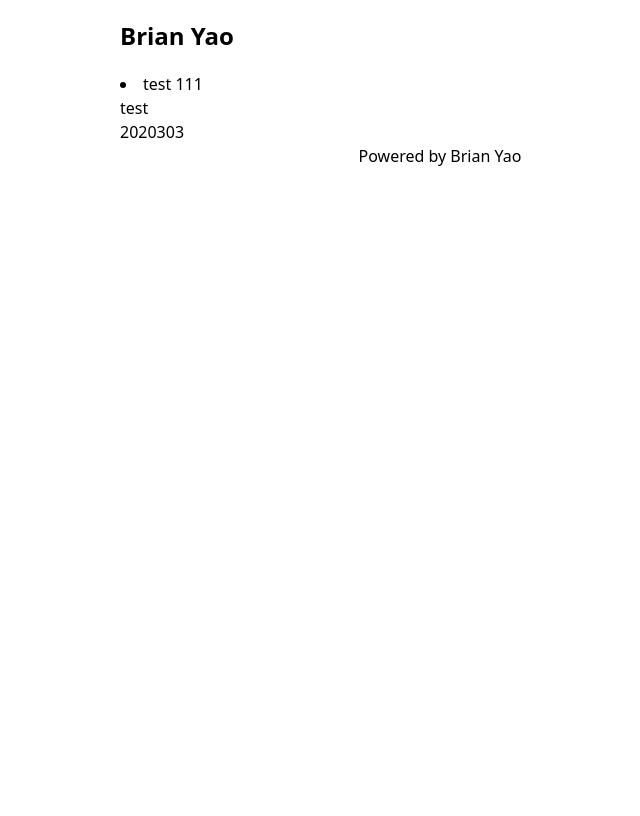
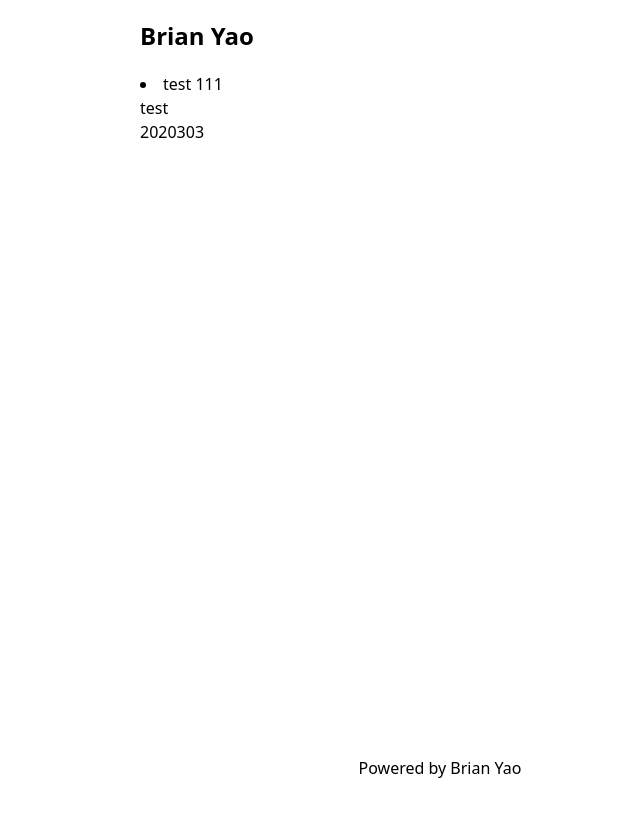
Before and after one commit to yclgkd/brianyao, a Next.js app: page / in a window 1280 px wide. Shown: the top 816 px of the page, without its empty margins (200-840 px from the left). Built offline with nearby package versions, Linux system fonts and the light colour scheme.

Commit message:
feat: update

```diff
--- a/components/footer.tsx
+++ b/components/footer.tsx
@@ -1,7 +1,8 @@
-export default function Footer() {
+export default function Footer({className, children}: {className?: string, children?: React.ReactNode}) {
   return (
-    <footer className="flex justify-center flex-row flex-wrap items-center">
+    <footer className={`flex justify-center flex-row flex-wrap items-center my-5 ${className}`}>
       <p>Powered by Brian Yao</p>
+      {children}
     </footer>
   )
 }
--- a/components/header.tsx
+++ b/components/header.tsx
@@ -1,6 +1,7 @@
-export default function header() {
+export default function header({className, children}: {className?: string, children?: React.ReactNode}) {
   return (
-    <header className="my-5">
+    <header className={`my-5 ${className}`}>
       <h1 className="font-bold text-2xl">Brian Yao</h1>
+      {children}
     </header>)
 }
--- a/next.config.js
+++ b/next.config.js
@@ -23,16 +23,6 @@ const securityHeaders = [
   }
 ]
 
-const withMDX = require('@next/mdx')({
-  extension: /\.mdx?$/,
-  options: {
-    remarkPlugins: [],
-    rehypePlugins: []
-    // If you use `MDXProvider`, uncomment the following line.
-    // providerImportSource: "@mdx-js/react",
-  }
-})
-
 const nextConfig = {
   reactStrictMode: true,
   async headers() {
@@ -44,10 +34,27 @@ const nextConfig = {
       }
     ]
   },
-  ...withMDX({
-    // Append the default value with md extensions
-    pageExtensions: ['ts', 'tsx', 'js', 'jsx', 'md', 'mdx']
-  }),
+ // Prefer loading of ES Modules over CommonJS
+ experimental: {esmExternals: true},
+ // Support MDX files as pages:
+ pageExtensions: ['md', 'mdx', 'tsx', 'ts', 'jsx', 'js'],
+ // Support loading `.md`, `.mdx`:
+ webpack(config, options) {
+   config.module.rules.push({
+     test: /\.mdx?$/,
+     use: [
+       // The default `babel-loader` used by Next:
+       options.defaultLoaders.babel,
+       {
+         loader: '@mdx-js/loader',
+         /** @type {import('@mdx-js/loader').Options} */
+         options: {/* jsxImportSource: …, otherOptions… */}
+       }
+     ]
+   })
+
+   return config
+ },
   compiler: {
     removeConsole: {
       exclude: ['error']
--- a/package.json
+++ b/package.json
@@ -12,17 +12,17 @@
     "preinstall": "npx only-allow pnpm -y"
   },
   "dependencies": {
-    "@mdx-js/loader": "^2.0.0",
-    "@next/mdx": "^12.1.0",
-    "gray-matter": "^4.0.3",
     "next": "12.1.0",
     "react": "17.0.2",
     "react-dom": "17.0.2"
   },
   "devDependencies": {
+    "@mdx-js/loader": "^2.0.0",
+    "gray-matter": "^4.0.3",
     "@commitlint/cli": "^16.2.1",
     "@commitlint/config-conventional": "^16.2.1",
     "@tailwindcss/typography": "^0.5.2",
+    "@types/mdx": "^2.0.1",
     "@types/node": "17.0.21",
     "@types/react": "17.0.39",
     "autoprefixer": "^10.4.2",
--- a/pages/index.tsx
+++ b/pages/index.tsx
@@ -15,7 +15,7 @@ export async function getStaticProps() {
 
 const Home: NextPage<Record<string, any[]>> = ({ allPostsData }) => {
   return (
-    <div className="max-w-screen-sm mx-auto min-h-screen">
+    <div className="flex flex-col max-w-screen-sm mx-auto min-h-screen px-5">
       <Head>
         <title>Brian Yao</title>
         <meta name="description" content="Brian Yao's Blog" />
@@ -33,7 +33,7 @@ const Home: NextPage<Record<string, any[]>> = ({ allPostsData }) => {
           </li>
         ))}
       </main>
-      <Footer />
+      <Footer className='mt-auto' />
     </div>
   )
 }
```
Also changed, not shown: 1 other file (tests, documents, lock files or other folders).
